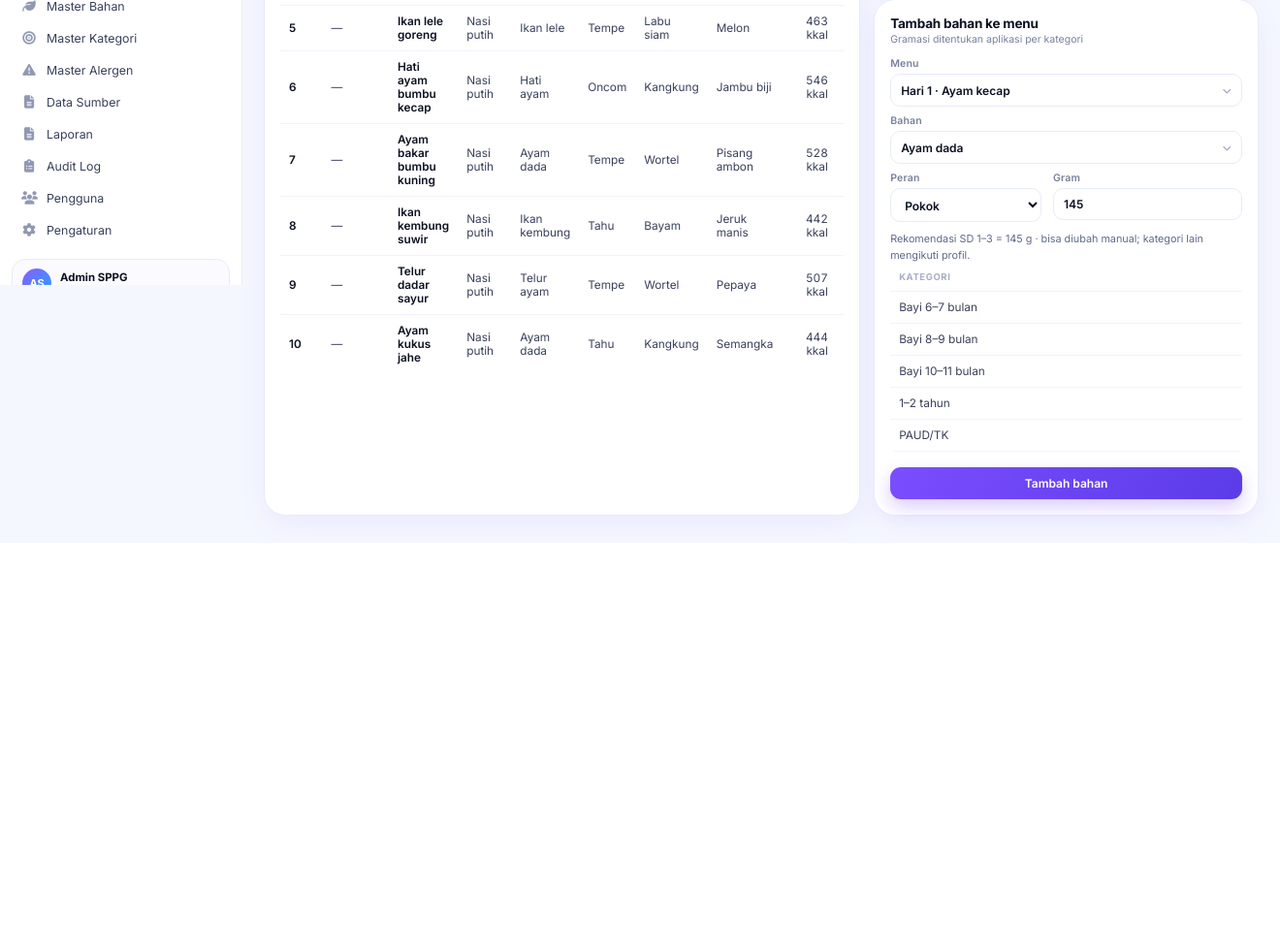
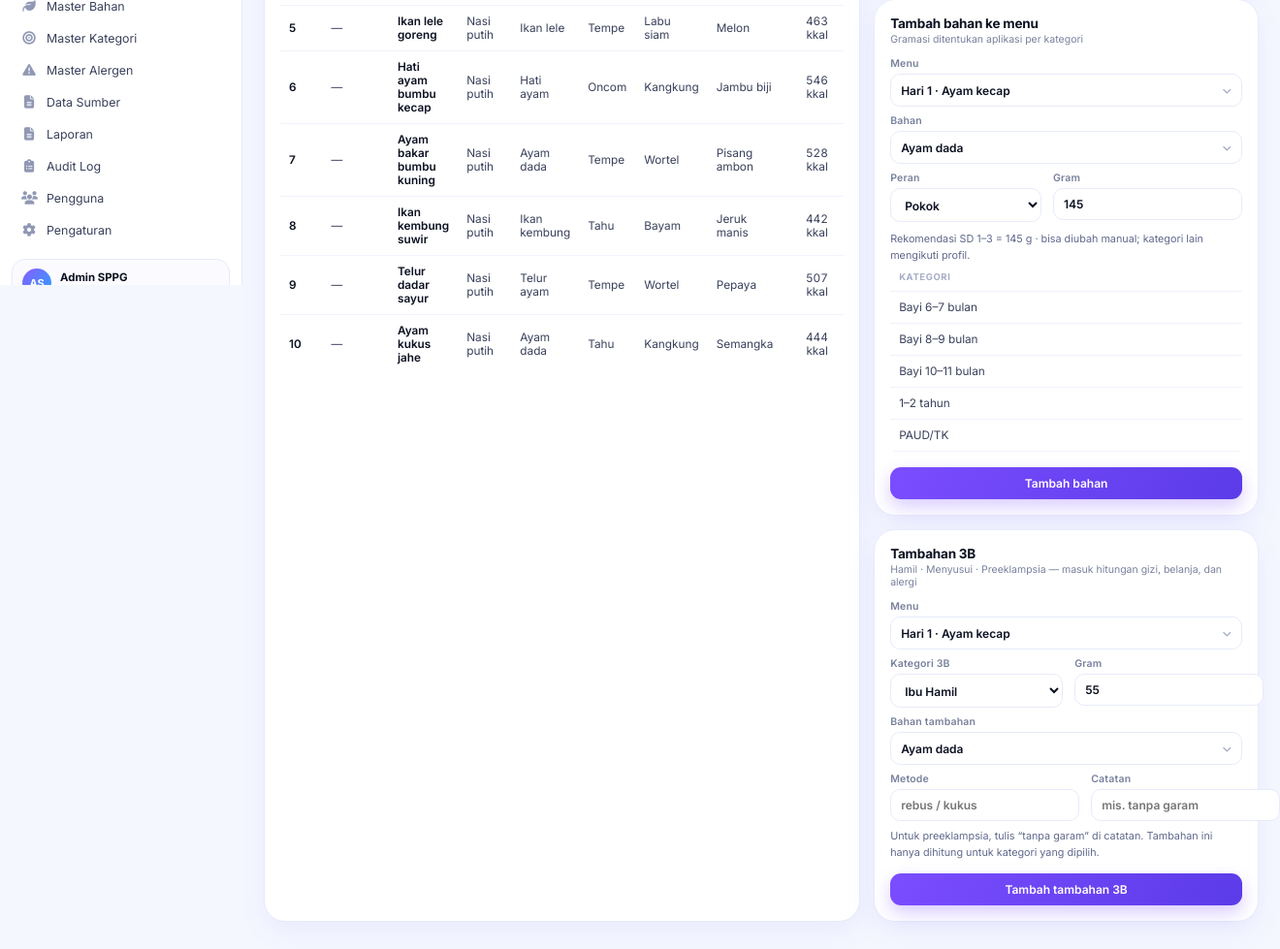
Before and after one commit to gnosprinting/mbg-menu-app, a Laravel app: page /siklus in a window 1320 px wide. Shown: the part 506-1485 px from the top of the page at 97% size. Before the commit the page ends 1060 px from the top, so only its background shows below. Run offline with Laravel 12, Linux system fonts and the light colour scheme; a user stored in the database is signed in; data comes from the database, SQL or seed files in the repository; data that the repository does not hold is empty; some libraries are stand-ins or nearby versions.

Commit message:
feat(3b): tambahan menu per kategori hamil, menyusui, dan preeklampsia

```diff
--- a/app/Http/Controllers/PageController.php
+++ b/app/Http/Controllers/PageController.php
@@ -160,8 +160,21 @@ class PageController extends Controller
         $profiles = $this->profiles();
         $kategori = $this->kategoriList();
         $base = $this->profiles()[$sd->id];
+        $kategori3b = DB::table('kategori')->whereIn('kode', ['HAMIL', 'MENYUSUI', 'PRE'])
+            ->orderBy('urutan')->get();
+        $tambahan = DB::table('menu_tambahan as mt')
+            ->join('menu_hari as mh', 'mh.id', '=', 'mt.menu_hari_id')
+            ->join('kategori as k', 'k.id', '=', 'mt.kategori_id')
+            ->join('bahan as b', 'b.id', '=', 'mt.bahan_id')
+            ->where('mh.siklus_id', $siklus->id)
+            ->where('mh.hari', '<=', $jumlah)
+            ->whereIn('mt.kategori_id', $kategori3b->pluck('id')->all())
+            ->orderBy('mh.hari')->orderBy('k.urutan')->orderBy('b.nama')
+            ->get(['mt.id', 'mt.menu_hari_id', 'mh.hari', 'mt.gram', 'mt.metode', 'mt.catatan',
+                'k.id as kategori_id', 'k.kode', 'k.nama as kategori',
+                'b.id as bahan_id', 'b.nama as bahan', 'b.satuan']);
 
-        return view('siklus_menu', compact('siklus', 'menu', 'bahan', 'jumlah', 'opsi', 'pola', 'profiles', 'kategori', 'base'));
+        return view('siklus_menu', compact('siklus', 'menu', 'bahan', 'jumlah', 'opsi', 'pola', 'profiles', 'kategori', 'base', 'kategori3b', 'tambahan'));
     }
 
     public function siklusDetail(int $id)
@@ -173,8 +186,14 @@ class PageController extends Controller
             ->get(['mb.id', 'mb.gram', 'mb.peran', 'b.nama', 'b.kelompok', 'b.energi', 'b.protein']);
         $sd = DB::table('kategori')->where('kode', 'SD13')->first();
         $komp = Nutrition::komposisi($sd->id, $m->hari, $m->siklus_id);
+        $tambahan = DB::table('menu_tambahan as mt')
+            ->join('kategori as k', 'k.id', '=', 'mt.kategori_id')
+            ->join('bahan as b', 'b.id', '=', 'mt.bahan_id')
+            ->where('mt.menu_hari_id', $id)
+            ->orderBy('k.urutan')->orderBy('b.nama')
+            ->get(['mt.id', 'mt.gram', 'mt.metode', 'mt.catatan', 'k.nama as kategori', 'b.nama as bahan', 'b.satuan']);
 
-        return view('siklus_detail', compact('m', 'items', 'komp', 'sd'));
+        return view('siklus_detail', compact('m', 'items', 'komp', 'sd', 'tambahan'));
     }
 
     public function komposisi(Request $r)
@@ -273,13 +292,17 @@ class PageController extends Controller
             return [];
         }
         $bahanIds = DB::table('menu_bahan')->where('menu_hari_id', $mh->id)->pluck('bahan_id');
-        $alergenBahan = DB::table('alergen_bahan')->whereIn('bahan_id', $bahanIds)
-            ->join('alergen as a', 'a.id', '=', 'alergen_bahan.alergen_id')
-            ->join('bahan as b', 'b.id', '=', 'alergen_bahan.bahan_id')
-            ->get(['a.id as alergen_id', 'a.nama as alergen', 'b.nama as bahan']);
 
         $hasil = [];
         foreach (DB::table('pm_alergi')->get() as $p) {
+            $bahanPm = $bahanIds->merge(
+                DB::table('menu_tambahan')->where('menu_hari_id', $mh->id)
+                    ->where('kategori_id', $p->kategori_id)->pluck('bahan_id')
+            );
+            $alergenBahan = DB::table('alergen_bahan')->whereIn('bahan_id', $bahanPm)
+                ->join('alergen as a', 'a.id', '=', 'alergen_bahan.alergen_id')
+                ->join('bahan as b', 'b.id', '=', 'alergen_bahan.bahan_id')
+                ->get(['a.id as alergen_id', 'a.nama as alergen', 'b.nama as bahan']);
             $alergenPm = DB::table('alergen_pm')->where('pm_alergi_id', $p->id)->pluck('alergen_id');
             $bentrok = $alergenBahan->whereIn('alergen_id', $alergenPm);
             if ($bentrok->isNotEmpty()) {
--- a/app/Services/Nutrition.php
+++ b/app/Services/Nutrition.php
@@ -64,6 +64,22 @@ class Nutrition
             ]);
     }
 
+    /** Bahan tambahan 3B untuk satu menu hari dan satu kategori. */
+    private static function tambahan(int $menuHariId, int $kategoriId)
+    {
+        return DB::table('menu_tambahan as mt')
+            ->join('bahan as b', 'b.id', '=', 'mt.bahan_id')
+            ->where('mt.menu_hari_id', $menuHariId)
+            ->where('mt.kategori_id', $kategoriId)
+            ->orderBy('mt.id')
+            ->get([
+                'mt.id', 'mt.gram', 'mt.metode', 'mt.catatan',
+                'b.nama', 'b.kelompok', 'b.sp_label', 'b.urt_label',
+                'b.energi', 'b.protein', 'b.lemak', 'b.kh', 'b.natrium',
+                'b.serat', 'b.vit_a', 'b.vit_b', 'b.bdd', 'b.harga', 'b.satuan',
+            ]);
+    }
+
     /**
      * Hitung komposisi satu kategori untuk satu hari.
      * Gram menu disimpan untuk profil basis (SD 1–3), lalu diskalakan per peran.
@@ -84,6 +100,7 @@ class Nutrition
         $base = self::baseProfile();
         $prof = self::profile($kategoriId);
         $target = self::target($kategoriId);
+        $menuHari = DB::table('menu_hari')->where('siklus_id', $siklusId)->where('hari', $hari)->first();
         $rows = [];
         $t = ['gram' => 0, 'energi' => 0, 'protein' => 0, 'lemak' => 0, 'kh' => 0, 'natrium' => 0, 'serat' => 0, 'vit_a' => 0, 'vit_b' => 0];
 
@@ -113,6 +130,34 @@ class Nutrition
             $t['gram'] += $gram; $t['energi'] += $e; $t['protein'] += $p;
             $t['lemak'] += $l; $t['kh'] += $k; $t['natrium'] += $na; $t['serat'] += $fi;
             $t['vit_a'] += $va; $t['vit_b'] += $vb;
+        }
+
+        // Tambahan 3B tidak ikut diskalakan: gram sudah ditetapkan per kategori.
+        if ($menuHari) {
+            foreach (self::tambahan($menuHari->id, $kategoriId) as $s) {
+                $gram = (float) $s->gram;
+                $e = $gram / 100 * (float) $s->energi;
+                $p = $gram / 100 * (float) $s->protein;
+                $l = $gram / 100 * (float) $s->lemak;
+                $k = $gram / 100 * (float) $s->kh;
+                $na = $gram / 100 * (float) $s->natrium;
+                $fi = $gram / 100 * (float) $s->serat;
+                $va = $gram / 100 * (float) ($s->vit_a ?? 0);
+                $vb = $gram / 100 * (float) ($s->vit_b ?? 0);
+
+                $rows[] = [
+                    'nama' => $s->nama, 'kelompok' => $s->kelompok, 'peran' => 'tambahan',
+                    'sp' => $s->sp_label, 'urt' => $s->urt_label, 'gram' => $gram,
+                    'energi' => $e, 'protein' => $p, 'lemak' => $l, 'kh' => $k, 'natrium' => $na,
+                    'serat' => $fi, 'vit_a' => $va, 'vit_b' => $vb,
+                    'bdd' => (float) ($s->bdd ?? 100), 'harga' => (int) ($s->harga ?? 0),
+                    'satuan' => $s->satuan ?? 'kg', 'metode' => $s->metode, 'catatan' => $s->catatan,
+                ];
+
+                $t['gram'] += $gram; $t['energi'] += $e; $t['protein'] += $p;
+                $t['lemak'] += $l; $t['kh'] += $k; $t['natrium'] += $na; $t['serat'] += $fi;
+                $t['vit_a'] += $va; $t['vit_b'] += $vb;
+            }
         }
 
         $pct = fn ($v, $tgt) => $tgt > 0 ? $v / $tgt * 100 : 0;
--- a/resources/views/komposisi.blade.php
+++ b/resources/views/komposisi.blade.php
@@ -2,7 +2,7 @@
 @section('title','Komposisi & Gizi')
 @section('content')
 @php
-  $warna = ['Pokok'=>'#C58A12','Hewani'=>'#FF5C6C','Nabati'=>'#7B4DFF','Sayur'=>'#12B981','Buah'=>'#FF63B0','Minyak'=>'#FFB020','Bumbu'=>'#78819C'];
+  $warna = ['Pokok'=>'#C58A12','Hewani'=>'#FF5C6C','Nabati'=>'#7B4DFF','Sayur'=>'#12B981','Buah'=>'#FF63B0','Minyak'=>'#FFB020','Bumbu'=>'#78819C','Tambahan 3B'=>'#0EA5E9'];
   $fmt = fn ($v, $d = 1) => number_format((float) $v, $d, ',', '.');
 @endphp
 
@@ -43,12 +43,12 @@
         @forelse($data['rows'] as $r)
           <tr style="box-shadow:inset 4px 0 0 {{ $warna[$r['kelompok']] ?? '#78819C' }}">
             @php
-              $labelPeran = ['pokok'=>'Pokok','hewani'=>'Hewani','nabati'=>'Nabati','sayur'=>'Sayur','buah'=>'Buah','minyak'=>'Minyak','bumbu'=>'Bumbu'][$r['peran']] ?? ucfirst($r['peran']);
+              $labelPeran = ['pokok'=>'Pokok','hewani'=>'Hewani','nabati'=>'Nabati','sayur'=>'Sayur','buah'=>'Buah','minyak'=>'Minyak','bumbu'=>'Bumbu','tambahan'=>'Tambahan 3B'][$r['peran']] ?? ucfirst($r['peran']);
               $warnaPeran = $warna[$labelPeran] ?? '#78819C';
             @endphp
             <td><span class="chip" style="background:{{ $warnaPeran }}1A;color:{{ $warnaPeran }}">{{ $labelPeran }}</span></td>
             <td>{{ $r['sp'] ?? '—' }}</td>
-            <td>{{ $r['nama'] }}</td>
+            <td>{{ $r['nama'] }}@if(!empty($r['catatan']))<div class="sub">{{ $r['catatan'] }}</div>@endif</td>
             <td>{{ $r['urt'] ?? '—' }}</td>
             <td class="num">{{ $fmt($r['gram']) }}</td>
             <td class="num">{{ $fmt($r['energi'], 0) }}</td>
--- a/resources/views/siklus_menu.blade.php
+++ b/resources/views/siklus_menu.blade.php
@@ -49,7 +49,16 @@
           <tr>
             <td class="strong">{{ $m->hari }}</td>
             <td>{{ $m->tanggal ? \Illuminate\Support\Carbon::parse($m->tanggal)->format('d M Y') : '—' }}</td>
-            <td class="strong">{{ $m->nama }}</td>
+            <td class="strong">{{ $m->nama }}
+              @php $tamHari = $tambahan->where('menu_hari_id', $m->id); @endphp
+              @if($tamHari->count())
+                <div style="margin-top:3px;display:flex;flex-direction:column;gap:1px">
+                  @foreach($tamHari->groupBy('kategori_id') as $g)
+                    <span style="font-size:9.5px;color:#5B2BE0;line-height:1.35">+ {{ $g->first()->kode === 'PRE' ? 'Preeklampsia' : ($g->first()->kode === 'HAMIL' ? 'Hamil' : 'Menyusui') }}: {{ $g->pluck('bahan')->implode(', ') }}</span>
+                  @endforeach
+                </div>
+              @endif
+            </td>
             @foreach(['pokok','hewani','nabati','sayur','buah'] as $peran)
               <td>{{ $m->items->where('peran', $peran)->pluck('nama')->implode(', ') ?: '—' }}</td>
             @endforeach
@@ -129,6 +138,59 @@
         <button class="btn" style="width:100%;justify-content:center;margin-top:12px">Tambah bahan</button>
       </form>
     </div>
+
+    <div class="card" style="margin-top:14px" id="form-3b">
+      <div class="card-head"><div><h3>Tambahan 3B</h3><div class="sub">Hamil · Menyusui · Preeklampsia — masuk hitungan gizi, belanja, dan alergi</div></div></div>
+      <form method="post" action="/menu-tambahan-3b">
+        @csrf
+        <label class="field">Menu
+          <select name="menu_hari_id" required data-search data-placeholder="Cari menu…">
+            @foreach($menu as $m)<option value="{{ $m->id }}">Hari {{ $m->hari }} · {{ $m->nama }}</option>@endforeach
+          </select>
+        </label>
+        <div class="formgrid" style="grid-template-columns:1fr 1fr;margin-top:8px">
+          <label class="field">Kategori 3B
+            <select name="kategori_id" required>
+              @foreach($kategori3b as $k)<option value="{{ $k->id }}">{{ $k->nama }}</option>@endforeach
+            </select>
+          </label>
+          <label class="field">Gram
+            <input type="number" step="0.1" min="0.1" name="gram" value="55" required>
+          </label>
+        </div>
+        <label class="field" style="margin-top:8px">Bahan tambahan
+          <select name="bahan_id" required data-search data-placeholder="Cari bahan (mis. telur, ikan)…">
+            @foreach($bahan as $b)<option value="{{ $b->id }}">{{ $b->nama }}{{ $b->mentah ? '' : ' (olahan)' }}</option>@endforeach
+          </select>
+        </label>
+        <div class="formgrid" style="grid-template-columns:1fr 1fr;margin-top:8px">
+          <label class="field">Metode<input name="metode" placeholder="rebus / kukus"></label>
+          <label class="field">Catatan<input name="catatan" placeholder="mis. tanpa garam"></label>
+        </div>
+        <div class="footnote" style="margin-top:8px">Untuk preeklampsia, tulis “tanpa garam” di catatan. Tambahan ini hanya dihitung untuk kategori yang dipilih.</div>
+        <button class="btn" style="width:100%;justify-content:center;margin-top:12px">Tambah tambahan 3B</button>
+      </form>
+
+      @if($tambahan->count())
+        <div class="table-wrap" style="margin-top:10px;max-height:220px;overflow:auto">
+          <table>
+            <thead><tr><th>Hari</th><th>Kategori</th><th>Bahan</th><th class="num">Gram</th><th>Metode</th><th>Aksi</th></tr></thead>
+            <tbody>
+              @foreach($tambahan as $t)
+                <tr>
+                  <td class="strong">H{{ $t->hari }}</td>
+                  <td>{{ $t->kategori }}</td>
+                  <td>{{ $t->bahan }}</td>
+                  <td class="num">{{ rtrim(rtrim(number_format($t->gram, 1, ',', '.'), '0'), ',') }} g</td>
+                  <td>{{ $t->metode ?: '—' }}@if($t->catatan)<div class="sub">{{ $t->catatan }}</div>@endif</td>
+                  <td><x-act type="delete" :action="'/menu-tambahan-3b/'.$t->id.'/hapus'" :confirm="'Hapus tambahan '.$t->bahan.' untuk '.$t->kategori.'?'" /></td>
+                </tr>
+              @endforeach
+            </tbody>
+          </table>
+        </div>
+      @endif
+    </div>
   </div>
 </div>
 
--- a/routes/web.php
+++ b/routes/web.php
@@ -50,6 +50,8 @@ Route::middleware('auth')->group(function () {
         Route::post('/bahan', [ActionController::class, 'storeBahan'])->name('bahan.store');
         Route::post('/menu', [ActionController::class, 'storeMenu'])->name('menu.store');
         Route::post('/menu-bahan', [ActionController::class, 'storeMenuBahan'])->name('menu-bahan.store');
+        Route::post('/menu-tambahan-3b', [ActionController::class, 'storeTambahan3b'])->name('menu-tambahan.store');
+        Route::post('/menu-tambahan-3b/{id}/hapus', [ActionController::class, 'deleteTambahan3b'])->name('menu-tambahan.delete');
         Route::post('/pm-alergi', [ActionController::class, 'storePmAlergi'])->name('pm.store');
         Route::post('/pengaturan', [ActionController::class, 'updatePengaturan'])->name('pengaturan.update');
         Route::post('/pengaturan/siklus', [ActionController::class, 'updateSiklus'])->name('pengaturan.siklus');
```
Also changed, not shown: app/Http/Controllers/ActionController.php (+49 -0 lines), resources/views/siklus_detail.blade.php (+20 -0 lines), database/migrations/2026_11_17_000011_create_menu_tambahan.php (added).
